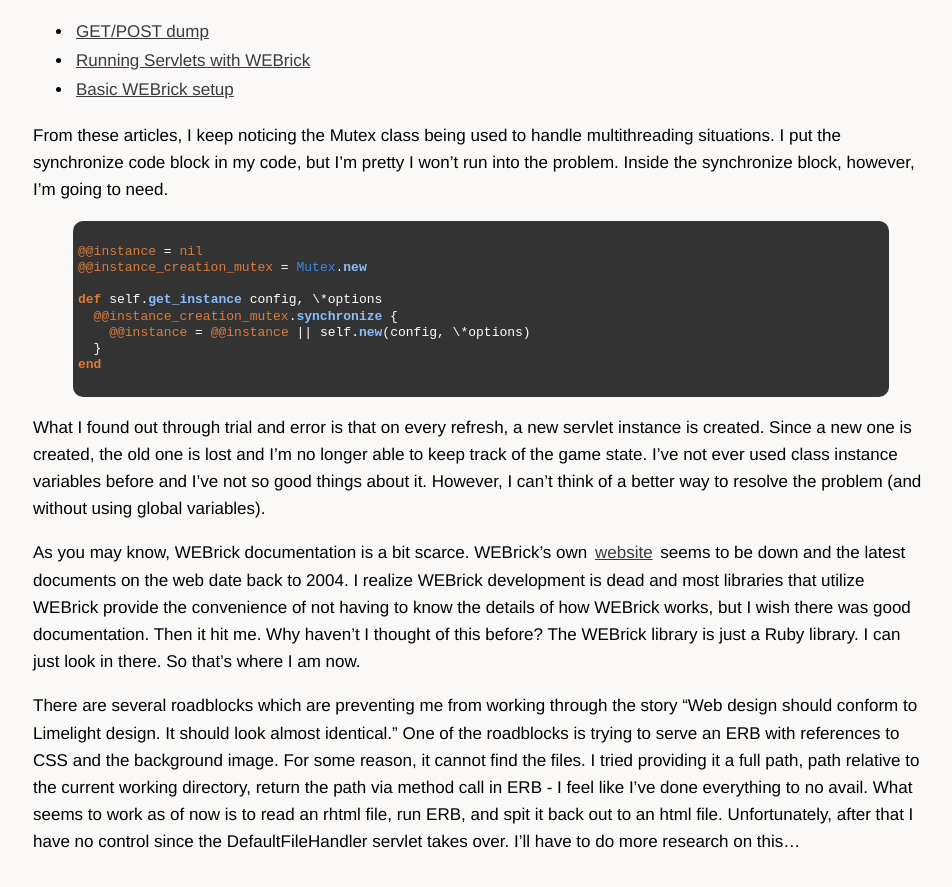
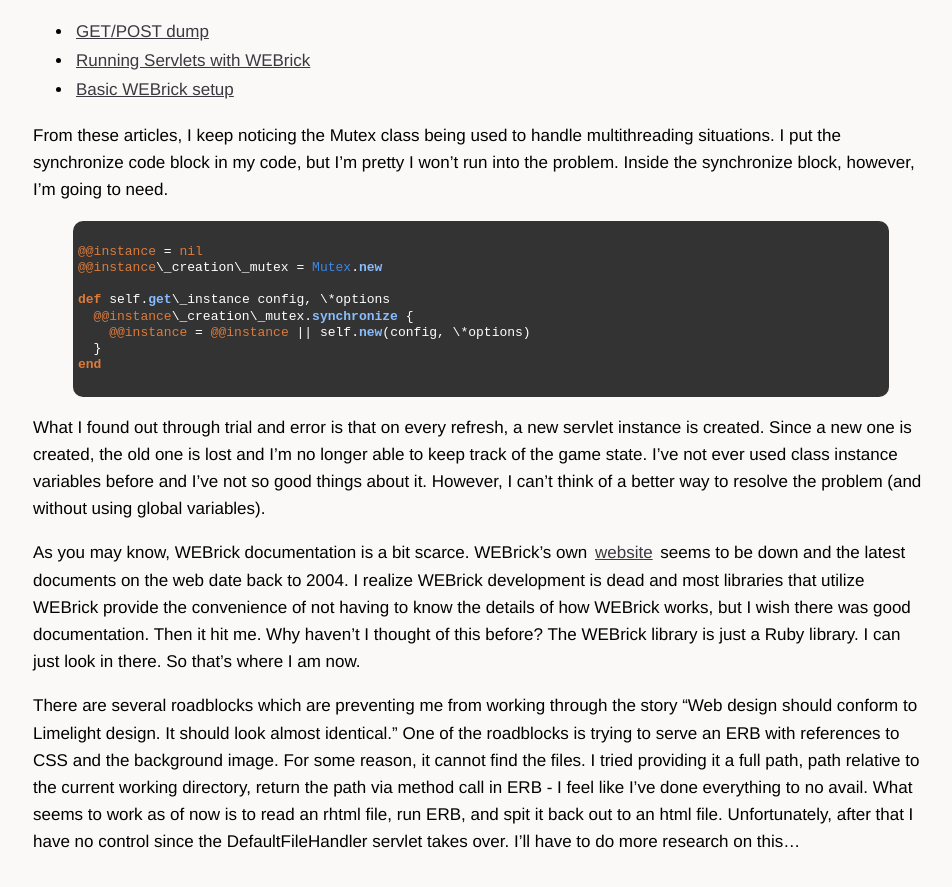
Before and after one commit to sl4m/skim.cc, a Jekyll site: the page built from _posts/2010-08-09-webrick-part-4.markdown, in a window 1280 px wide and 900 px high, scrolled down 410 px. Shown: the top 887 px of the window, without its empty margins (159-1111 px from the left). Built offline with Jekyll 4.4.1, drawn with Linux system fonts in a browser that asks for light colours; comment, search, counter and statistics services are not loaded.

Commit message:
why do i need to escape characters in code?

```diff
--- a/_posts/2010-08-09-webrick-part-4.markdown
+++ b/_posts/2010-08-09-webrick-part-4.markdown
@@ -20,10 +20,10 @@
 
 {% highlight ruby %}
 @@instance = nil
-@@instance_creation_mutex = Mutex.new
+@@instance\_creation\_mutex = Mutex.new
 
-def self.get_instance config, \*options
-  @@instance_creation_mutex.synchronize {
+def self.get\_instance config, \*options
+  @@instance\_creation\_mutex.synchronize {
     @@instance = @@instance || self.new(config, \*options)
   }
 end
```
